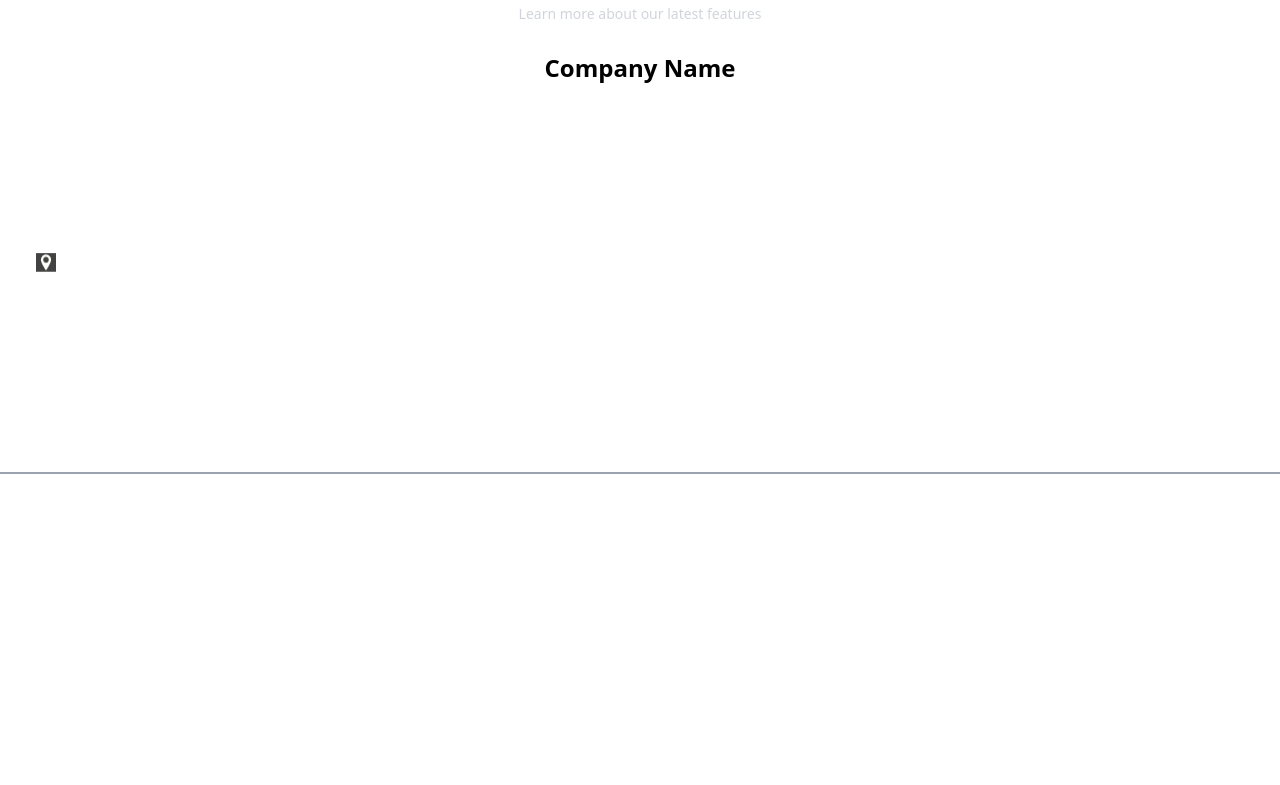
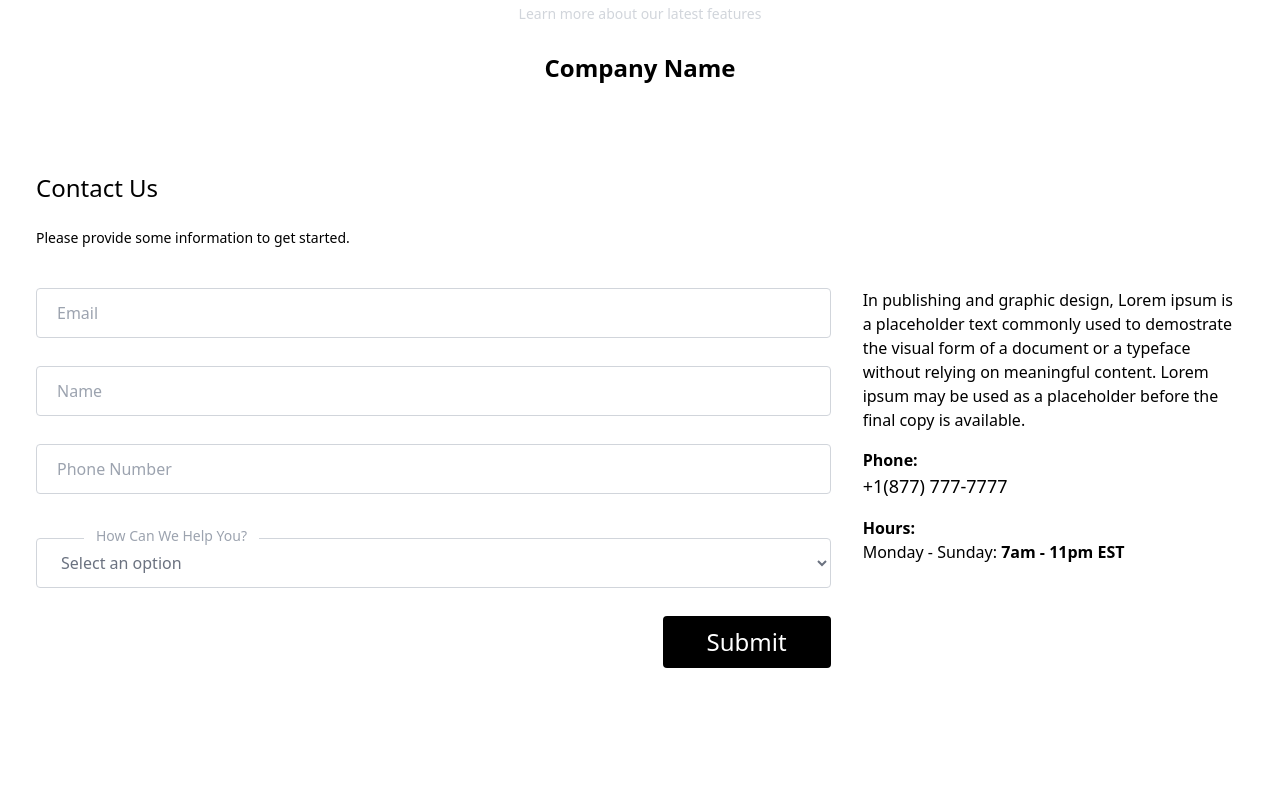
Before and after one commit to jorgearaya474/gatsby-test, a Gatsby site: page /contact in a window 1280 px wide. Shown: the top 785 px of the page. Built offline with nearby package versions, Linux system fonts and the light colour scheme; Gatsby itself is replaced by a stand-in of ours.

Commit message:
update contact page content

```diff
--- a/src/pages/contact.js
+++ b/src/pages/contact.js
@@ -1,8 +1,46 @@
 import React from 'react';
 import Layout from '../components/layout/layout';
+import ContactForm from '../components/ContactForm/ContactForm';
 
 const ContactPage = () => {
-  return <Layout></Layout>;
+  return (
+    <Layout>
+      <div className='pt-6 md:pt-14'>
+        <div className='container p-4'>
+          <div className='mb-10'>
+            <h1 className='text-2xl mb-6'>Contact Us</h1>
+            <p className='text-sm'>
+              Please provide some information to get started.
+            </p>
+          </div>
+          <div className='grid md:grid-cols-3 gap-8'>
+            <div className='md:col-span-2'>
+              <ContactForm />
+            </div>
+            <div>
+              <p className='mb-4'>
+                In publishing and graphic design, Lorem ipsum is a placeholder
+                text commonly used to demostrate the visual form of a document
+                or a typeface without relying on meaningful content. Lorem ipsum
+                may be used as a placeholder before the final copy is available.
+              </p>
+              <h3 className='font-bold text-md'>Phone:</h3>
+              <a
+                className='text-lg text-blue block mb-4'
+                href='tel:+1(877) 777-7777'
+              >
+                +1(877) 777-7777
+              </a>
+              <h3 className='font-bold text-md'>Hours:</h3>
+              <p>
+                Monday - Sunday: <b>7am - 11pm EST</b>
+              </p>
+            </div>
+          </div>
+        </div>
+      </div>
+    </Layout>
+  );
 };
 
 export default ContactPage;
```
